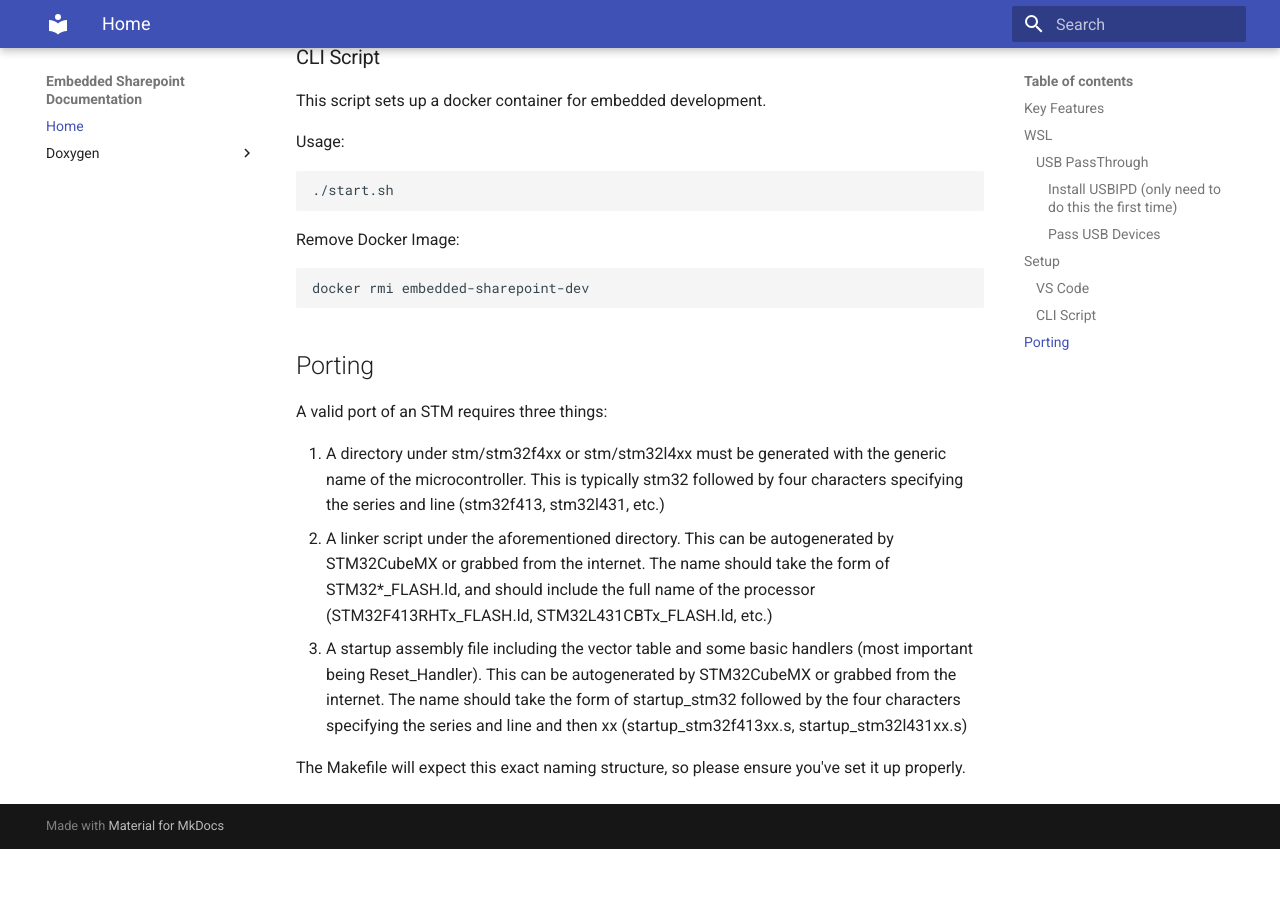
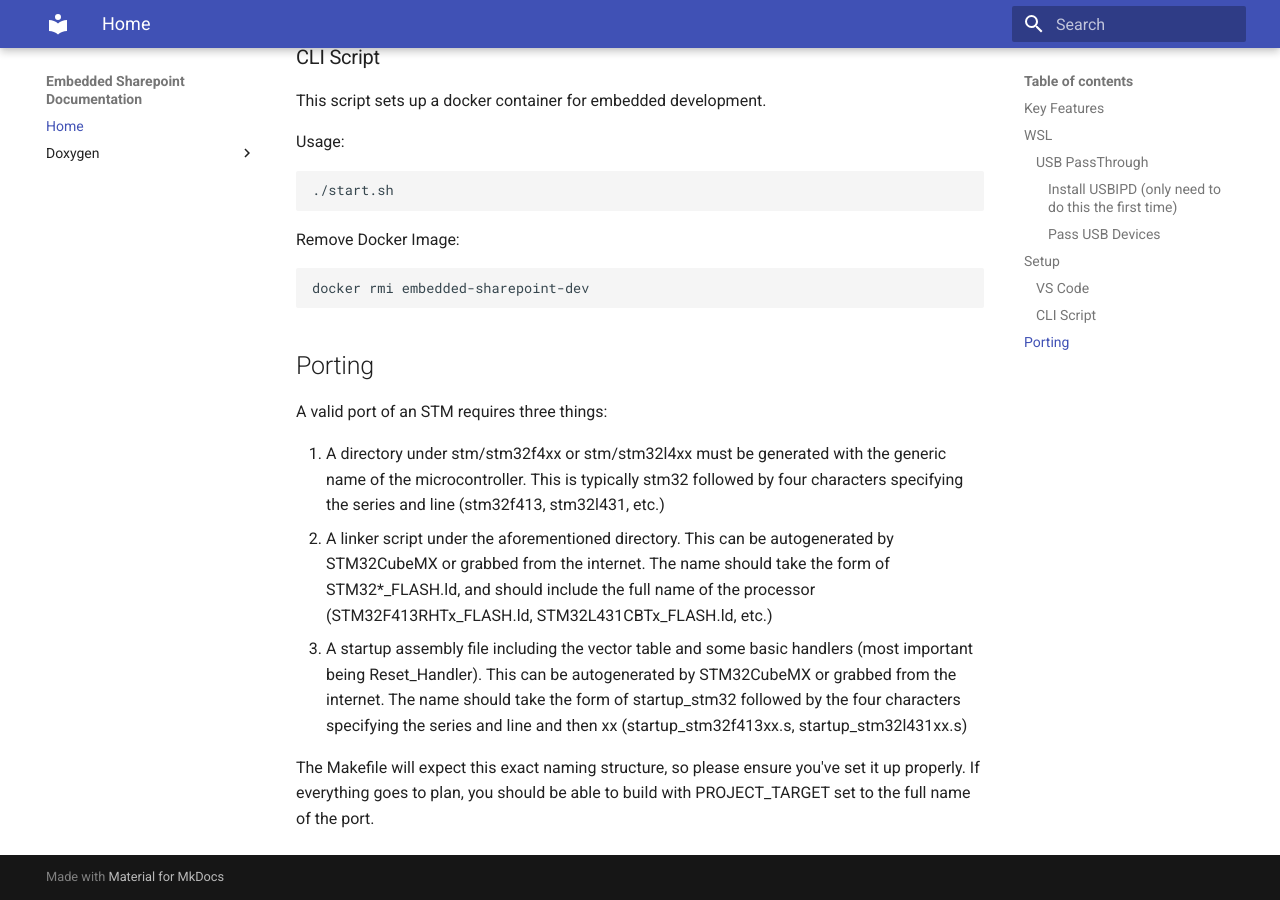
Before and after one commit to lhr-solar/Embedded-Sharepoint, an MkDocs documentation site: the page built from docs/README.md, in a window 1280 px wide and 900 px high, scrolled down 1445 px. Built offline with MkDocs 1.6.1 and Material for MkDocs 9.7.7, drawn with Linux system fonts in a browser that asks for light colours; before the commit the page ends 2294 px from its top, so only the background shows below that.

Commit message:
updated readme with port guide

```diff
--- a/docs/README.md
+++ b/docs/README.md
@@ -74,4 +74,4 @@ A valid port of an STM requires three things:
 2. A linker script under the aforementioned directory. This can be autogenerated by STM32CubeMX or grabbed from the internet. The name should take the form of STM32*_FLASH.ld, and should include the full name of the processor (STM32F413RHTx_FLASH.ld, STM32L431CBTx_FLASH.ld, etc.)
 3. A startup assembly file including the vector table and some basic handlers (most important being Reset_Handler). This can be autogenerated by STM32CubeMX or grabbed from the internet. The name should take the form of startup_stm32 followed by the four characters specifying the series and line and then xx (startup_stm32f413xx.s, startup_stm32l431xx.s)
 
-The Makefile will expect this exact naming structure, so please ensure you've set it up properly.
+The Makefile will expect this exact naming structure, so please ensure you've set it up properly. If everything goes to plan, you should be able to build with PROJECT_TARGET set to the full name of the port.
```
